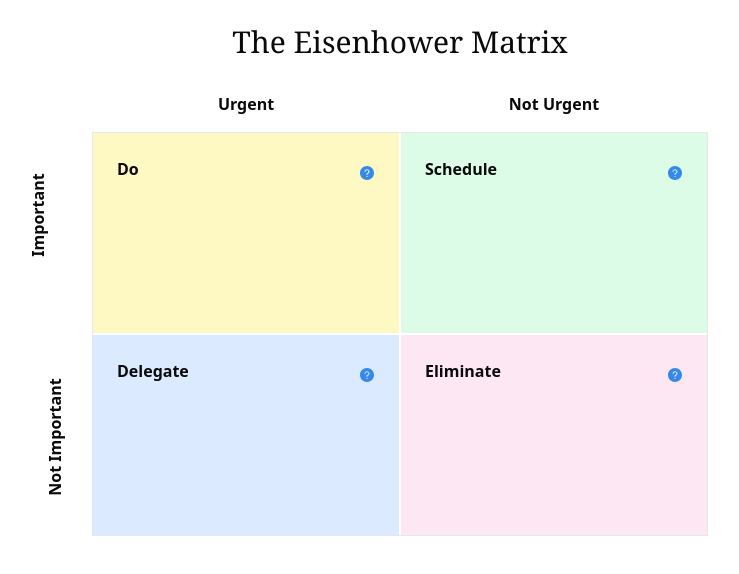
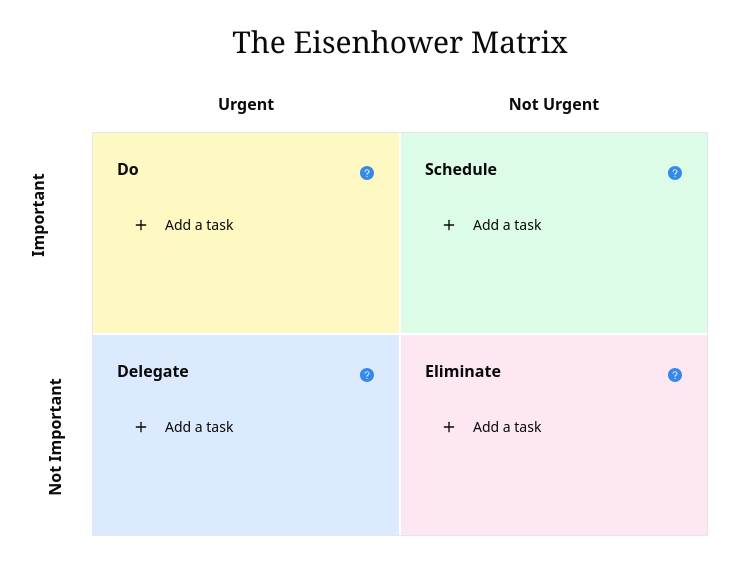
Before and after one commit to HarisMI40/eisenhowermatrix, a Next.js app: page / in a window 1280 px wide. Shown: the top 574 px of the page, without its empty margins (240-979 px from the left). Built offline with nearby package versions, Linux system fonts and the light colour scheme.

Commit message:
replace FormTask to TaskForm in each quadrant

```diff
--- a/app/components/form/index.tsx
+++ /dev/null
@@ -1,70 +0,0 @@
-import { Task } from "@/lib/types"
-import { Button } from "../../../components/ui/button"
-import { Input } from "../../../components/ui/input"
-import { Label } from "../../../components/ui/label"
-import { Select, SelectContent, SelectItem, SelectTrigger, SelectValue } from "../../../components/ui/select"
-import { useState } from "react"
-
-type TaskFormProps = {
-  onTaskAdd: (task: Omit<Task, 'id'>) => void
-}
-
-export default function index({
-  onTaskAdd
-}: TaskFormProps) {
-
-  const [newTask, setNewTask] = useState('')
-  const [urgency, setUrgency] = useState<'urgent' | 'not-urgent'>('urgent')
-  const [importance, setImportance] = useState<'important' | 'not-important'>('important')
-
-  const handleSubmit = (e: React.FormEvent) => {
-    e.preventDefault()
-    if (newTask.trim()) {
-      onTaskAdd({ text: newTask, urgency, importance })
-      setNewTask('')
-    }
-  }
-
-
-  return (
-    <div className="w-full md:w-1/3">
-      <h2 className="text-2xl font-semibold mb-4">Add Task</h2>
-      <form onSubmit={handleSubmit} className="space-y-4">
-        <div>
-          <Label htmlFor="task">Task</Label>
-          <Input
-            id="task"
-            value={newTask}
-            onChange={(e) => setNewTask(e.target.value)}
-            placeholder="Enter a new task"
-          />
-        </div>
-        <div>
-          <Label htmlFor="urgency">Urgency</Label>
-          <Select value={urgency} onValueChange={(value: "urgent" | "not-urgent") => setUrgency(value)}>
-            <SelectTrigger id="urgency">
-              <SelectValue placeholder="Select urgency" />
-            </SelectTrigger>
-            <SelectContent>
-              <SelectItem value="urgent">Urgent</SelectItem>
-              <SelectItem value="not-urgent">Not Urgent</SelectItem>
-            </SelectContent>
-          </Select>
-        </div>
-        <div>
-          <Label htmlFor="importance">Importance</Label>
-          <Select value={importance} onValueChange={(value: 'important' | 'not-important') => setImportance(value)}>
-            <SelectTrigger id="importance">
-              <SelectValue placeholder="Select importance" />
-            </SelectTrigger>
-            <SelectContent>
-              <SelectItem value="important">Important</SelectItem>
-              <SelectItem value="not-important">Not Important</SelectItem>
-            </SelectContent>
-          </Select>
-        </div>
-        <Button type="submit">Add Task</Button>
-      </form>
-    </div>
-  )
-}
--- a/app/components/matrix/MatrixQuadrant.tsx
+++ b/app/components/matrix/MatrixQuadrant.tsx
@@ -1,4 +1,4 @@
-import { Task } from "@/lib/types"
+import { Quadrant, Task } from "@/lib/types"
 import {
   Tooltip,
   TooltipContent,
@@ -8,6 +8,9 @@ import {
 
 import { IconQuestionCircle } from "@/lib/icons"
 import List from "./List"
+import { Input } from "@/components/ui/input"
+import { Button } from "@/components/ui/button"
+import { Plus } from "lucide-react"
 
 type QuadrantProps = {
   title: string
@@ -18,9 +21,13 @@ type QuadrantProps = {
   importance: 'important' | 'not-important'
   updateTask: (updatedTask: Task) => void
   removeTask: (id: number) => void
+  addTask: (text: string, quadrant: Quadrant) => void
+  addingToQuadrant: Quadrant | null
+  setAddingToQuadrant: (quadrant: Quadrant | null) => void
+  inputRef: React.RefObject<HTMLInputElement>
 }
 
-const MatrixQuadrant = ({ title, description, bgColor, tasks, urgency, importance, updateTask, removeTask }: QuadrantProps) => {
+const MatrixQuadrant = ({ title, description, bgColor, tasks, urgency, importance, updateTask, removeTask, addTask, addingToQuadrant, setAddingToQuadrant, inputRef }: QuadrantProps) => {
   const filteredTasks = tasks.filter(task =>
     task.urgency === urgency && task.importance === importance
   )
@@ -41,6 +48,33 @@ const MatrixQuadrant = ({ title, description, bgColor, tasks, urgency, importanc
       <List filteredTasks={filteredTasks} updateTask={updateTask} removeTask={removeTask} />
       {/* <List filteredTasks={filteredTasks} /> */}
 
+      {addingToQuadrant?.urgency === urgency && addingToQuadrant?.importance === importance ? (
+            <form className="mt-4" onSubmit={(e) => {
+              e.preventDefault()
+              const input = e.currentTarget.elements.namedItem('newTask') as HTMLInputElement
+              if (input.value.trim()) {
+                addTask(input.value.trim(), { urgency, importance})
+              }
+            }}>
+              <Input
+                ref={inputRef}
+                name="newTask"
+                placeholder="Enter a new task"
+                className="w-full focus-visible:ring-offset-0 focus-visible:ring-offset-transparent"
+                onBlur={() => setAddingToQuadrant(null)}
+              />
+            </form>
+          ) : (
+            <Button
+              variant="ghost"
+              className="w-full justify-start mt-4"
+              onClick={() => setAddingToQuadrant({ urgency, importance})}
+            >
+              <Plus className="h-4 w-4 mr-2" />
+              Add a task
+            </Button>
+          )}
+
 
     </div>
   )
--- a/app/components/matrix/index.tsx
+++ b/app/components/matrix/index.tsx
@@ -2,9 +2,9 @@ import React from 'react'
 
 import MatrixQuadrant from './MatrixQuadrant'
 import MatrixHeaders from './MatrixHeaders'
-import { Task } from '@/lib/types'
+import { Quadrant, Task } from '@/lib/types'
 
-const Index = ({tasks, updateTask, removeTask}: {tasks: Task[], updateTask: (updatedTask: Task) => void, removeTask: (id: number) => void}) => {
+const Index = ({tasks, updateTask, removeTask, addTask, addingToQuadrant, setAddingToQuadrant, inputRef}: {tasks: Task[], updateTask: (updatedTask: Task) => void, removeTask: (id: number) => void, addTask: (text: string, quadrant: Quadrant) => void, addingToQuadrant: Quadrant | null, setAddingToQuadrant: (quadrant: Quadrant | null) => void, inputRef: React.RefObject<HTMLInputElement>}) => {
   return (
     <div className="w-full md:w-6/12">
       <h1 className="text-3xl font-serif text-center mb-8">The Eisenhower Matrix</h1>
@@ -22,6 +22,10 @@ const Index = ({tasks, updateTask, removeTask}: {tasks: Task[], updateTask: (upd
             importance="important"
             updateTask={updateTask}
             removeTask={removeTask}
+            addTask={addTask}
+            addingToQuadrant={addingToQuadrant}
+            setAddingToQuadrant={setAddingToQuadrant}
+            inputRef={inputRef}
           />
           <MatrixQuadrant
             title="Schedule"
@@ -32,6 +36,10 @@ const Index = ({tasks, updateTask, removeTask}: {tasks: Task[], updateTask: (upd
             importance="important"
             updateTask={updateTask}
             removeTask={removeTask}
+            addTask={addTask}
+            addingToQuadrant={addingToQuadrant}
+            setAddingToQuadrant={setAddingToQuadrant}
+            inputRef={inputRef}
           />
           <MatrixQuadrant
             title="Delegate"
@@ -42,6 +50,10 @@ const Index = ({tasks, updateTask, removeTask}: {tasks: Task[], updateTask: (upd
             importance="not-important"
             updateTask={updateTask}
             removeTask={removeTask}
+            addTask={addTask}
+            addingToQuadrant={addingToQuadrant}
+            setAddingToQuadrant={setAddingToQuadrant}
+            inputRef={inputRef}
           />
           <MatrixQuadrant
             title="Eliminate"
@@ -52,6 +64,10 @@ const Index = ({tasks, updateTask, removeTask}: {tasks: Task[], updateTask: (upd
             importance="not-important"
             updateTask={updateTask}
             removeTask={removeTask}
+            addTask={addTask}
+            addingToQuadrant={addingToQuadrant}
+            setAddingToQuadrant={setAddingToQuadrant}
+            inputRef={inputRef}
           />
         </div>
       </div>
--- a/app/page.tsx
+++ b/app/page.tsx
@@ -1,16 +1,18 @@
 'use client'
 // import Image from "next/image";
-import { useEffect, useState } from 'react'
+import { useEffect, useRef, useState } from 'react'
 
 import Matrix from '@/app/components/matrix'
-import TaskForm from '@/app/components/form'
-import { Task } from '@/lib/types'
+import { Quadrant, Task } from '@/lib/types'
 
 
 export default function Home() {
 
   const [tasks, setTasks] = useState<Task[]>([])
   const [editingTask, setEditingTask] = useState<Task | null>(null)
+  const [addingToQuadrant, setAddingToQuadrant] = useState<Quadrant | null>(null)
+  const inputRef = useRef<HTMLInputElement>(null)
+
 
   useEffect(() => {
     const dataTodo = localStorage.getItem("todoList");
@@ -19,10 +21,25 @@ export default function Home() {
     }
   }, []);
 
-  const addTask = (task: Omit<Task, 'id'>) => {
-      const newData = [...tasks,  { ...task, id: Date.now() }];
-      setTasks(newData)
-      localStorage.setItem("todoList", JSON.stringify(newData));
+  useEffect(() => {
+    if (addingToQuadrant && inputRef.current) {
+      inputRef.current.focus()
+    }
+  }, [addingToQuadrant])
+
+
+
+  const addTask = (text: string, quadrant: Quadrant) => {
+    const newTask: Task = {
+      id: Date.now(),
+      text,
+      urgency: quadrant.urgency,
+      importance: quadrant.importance
+    }
+    setTasks([...tasks, newTask])
+    setAddingToQuadrant(null)
+
+    localStorage.setItem("todoList", JSON.stringify([...tasks, newTask]));
   }
 
   const updateTask = (updatedTask: Task) => {
@@ -31,16 +48,15 @@ export default function Home() {
   }
 
   const removeTask = (id: number) => {
-    setTasks(tasks.filter(task => task.id !== id))
+    const newData = tasks.filter(task => task.id !== id)
+    setTasks(newData)
+    localStorage.setItem("todoList", JSON.stringify(newData));
   }
 
 
   return (
    <>
-      {/* <TaskForm
-        onTaskAdd={addTask}
-      /> */}
-      <Matrix tasks={tasks} updateTask={updateTask} removeTask={removeTask} />
+      <Matrix tasks={tasks} updateTask={updateTask} removeTask={removeTask} addTask={addTask} addingToQuadrant={addingToQuadrant} setAddingToQuadrant={setAddingToQuadrant} inputRef={inputRef} />
     </>
   );
 }
--- a/lib/types.ts
+++ b/lib/types.ts
@@ -14,3 +14,8 @@ export type TaskFormProps = {
   onImportanceChange: (value: 'important' | 'not-important') => void
   onSubmit: (e: React.FormEvent) => void
 }
+
+export type Quadrant = {
+  urgency: 'urgent' | 'not-urgent'
+  importance: 'important' | 'not-important'
+}
```
